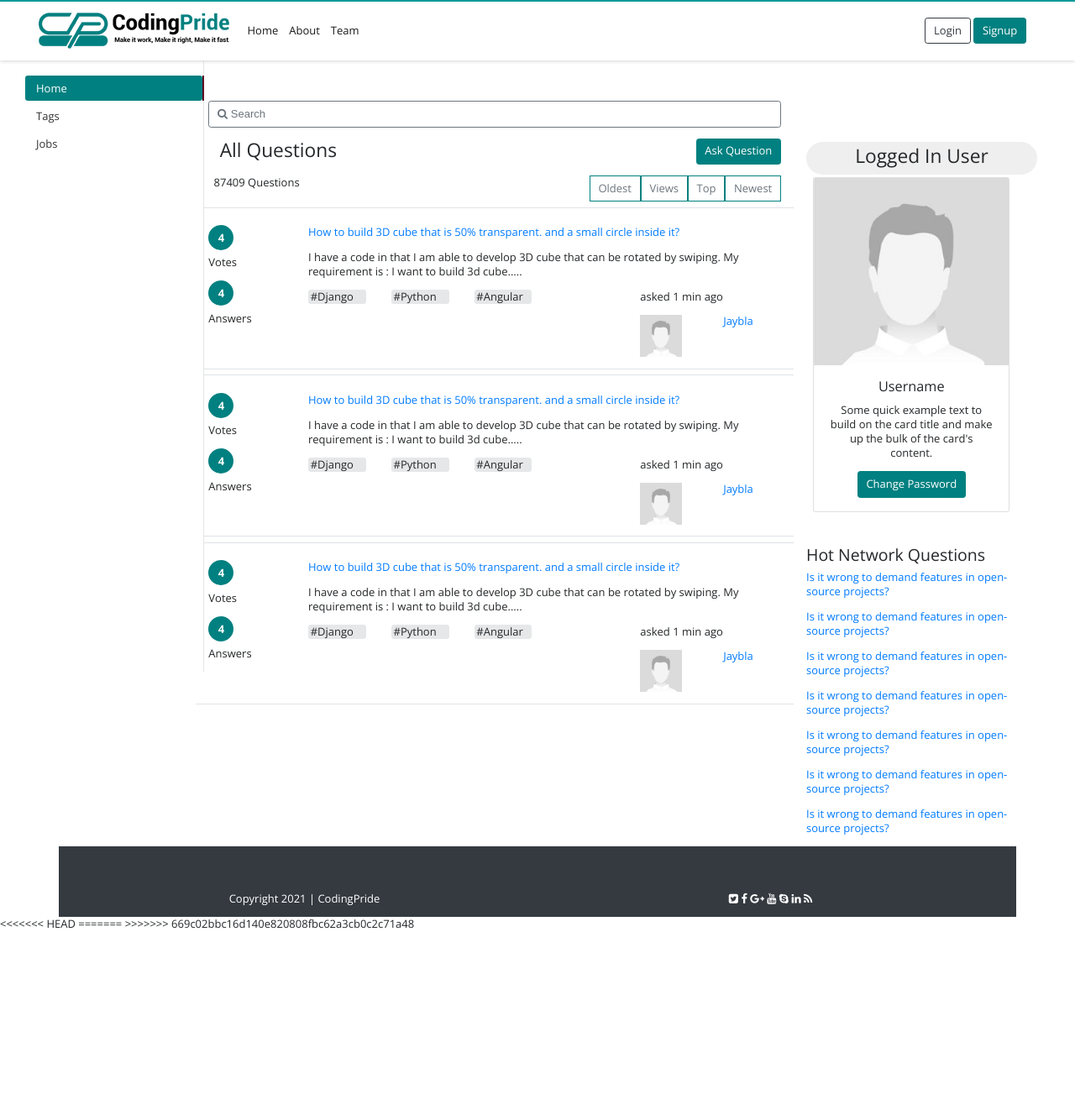
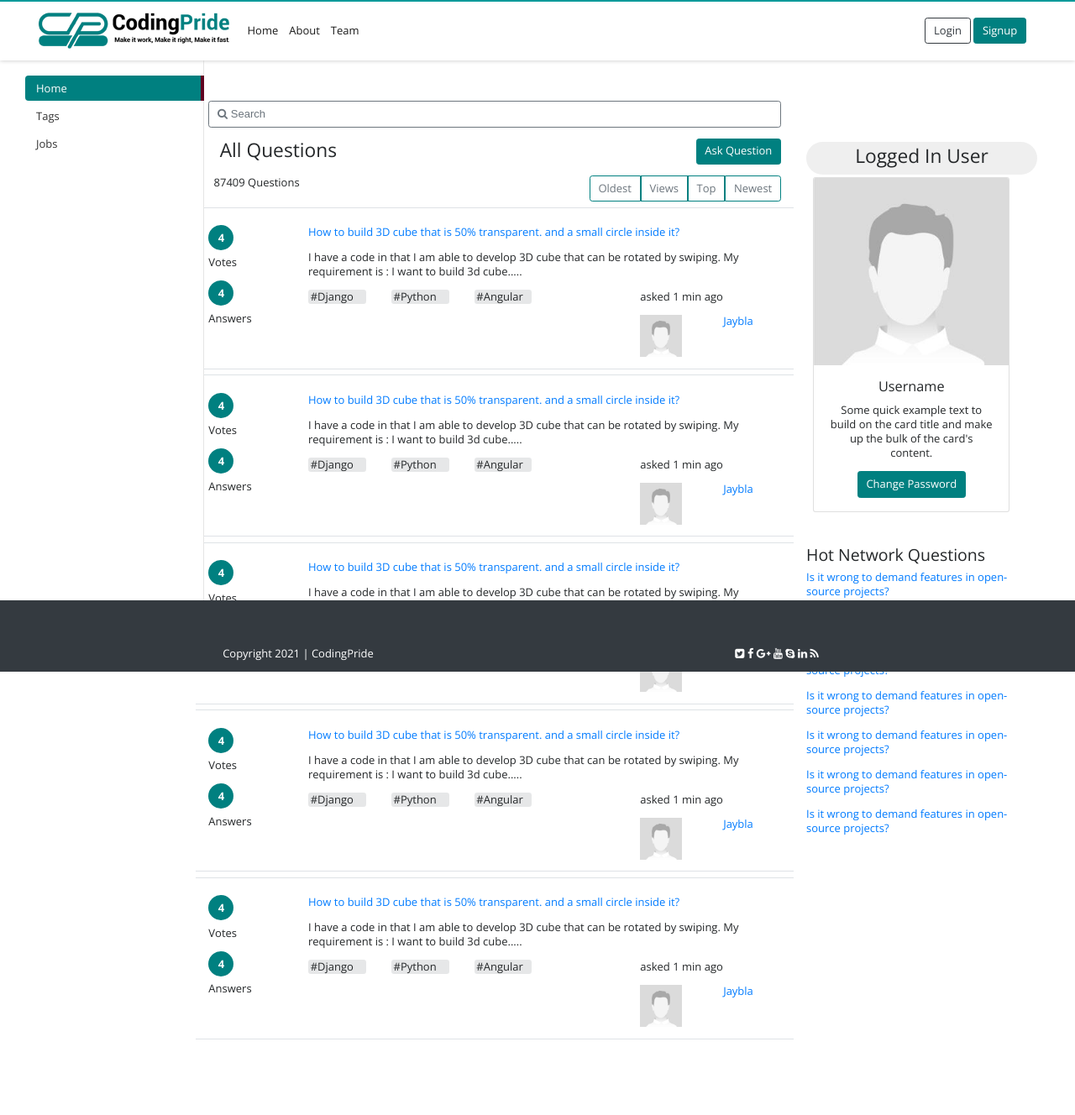
Before and after one commit to CodingPridePlatform/codingpride, a Django app: page / in a window 1280 px wide. Shown: the whole page at 84% size. Before the commit the page ends 1106 px from the top, so only its background shows below. Run offline with Django 3.2, Linux system fonts and the light colour scheme; parts of the project's set-up code (start-up, migrations or seed data) failed here and were passed over; some libraries are stand-ins or nearby versions.

Commit message:
fixed footer

```diff
--- a/static/css/default.css
+++ b/static/css/default.css
@@ -11,4 +11,5 @@
 .nav-pills .nav-link.active, .nav-pills .show>.nav-link {
     color: #fff;
     background-color: #008080;
+    border-radius: 4px 0 0 4px;
 }
--- a/static/css/style.css
+++ b/static/css/style.css
@@ -14,7 +14,7 @@ html, body {
 }
 
 .custom-border-right{
-  border-right: 2px solid #600021;
+  border-right: 4px solid #600021;
 }
 
 /* Header */
@@ -240,11 +240,8 @@ text-decoration: none;
   border-radius: 30px;
 
 }
+/* --------------------------------FOOTER--------------------------- */
 
-/* -----------------------LEFT CONTENT SECTION----------------- */
-
-
-/* --------------------------------FOOTER--------------------------- */
 .footer-content{
   color: #fff;
   padding-top: 5%;
@@ -254,3 +251,7 @@ text-decoration: none;
       color: #fff;
 
   }
+  .footer-and-content-fix{
+    display: flex;
+    height: 90px;
+  }
--- a/templates/home.html
+++ b/templates/home.html
@@ -21,9 +21,9 @@
       </div>
     </nav>
 
-    <main role="main" class="col-md-7 ml-sm-auto col-lg-7 content-center-div border-start border-2 border-end">
+    <main role="main" class="col-md-7 ml-sm-auto col-lg-7 content-center-div">
       <div class="input-group mb-3 search-bar">
-        <input type="text" class="form-control  border-2 border-secondary rounded-3" placeholder="&#xF002; Search" style="font-family:Arial, FontAwesome"  aria-describedby="button-addon2">
+        <input type="text" class="form-control  border-secondary" placeholder="&#xF002; Search" style="font-family:Arial, FontAwesome"  aria-describedby="button-addon2">
       </div>
       <div class="row">
         <div class="col-8">
@@ -39,14 +39,14 @@
         </div>
         <div class="col-8 updates-bar">
           <ul>
-            <li><button type="button" class="btn btn-outline-secondary rounded-end">Newest</button></li>
+            <li><button type="button" class="btn btn-outline-secondary rounded-right">Newest</button></li>
             <li><button type="button" class="btn btn-outline-secondary">Top</button></li>
             <li><button type="button" class="btn btn-outline-secondary">Views</button></li>
-            <li><button type="button" class="btn btn-outline-secondary rounded-start">Oldest</button></li>
+            <li><button type="button" class="btn btn-outline-secondary rounded-left">Oldest</button></li>
           </ul>
         </div>
       </div>
-      <div class="row mt-2 border-top border-bottom border-2 home-qn-section">
+      <div class="row mt-2 border-top border-bottom home-qn-section">
         <div class="col-2 home-counter">
           <div class="vote-circle rounded-circle"><strong>4</strong></div>
           <div class="mt-2"><p> Votes</p></div>
@@ -84,7 +84,7 @@
           </div>
         </div>
       </div>
-      <div class="row mt-2 border-top border-bottom border-2 home-qn-section">
+      <div class="row mt-2 border-top border-bottom home-qn-section">
         <div class="col-2 home-counter">
           <div class="vote-circle rounded-circle"><strong>4</strong></div>
           <div class="mt-2"><p> Votes</p></div>
@@ -122,7 +122,7 @@
           </div>
         </div>
       </div>
-      <div class="row mt-2 border-top border-bottom border-2 home-qn-section">
+      <div class="row mt-2 border-top border-bottom home-qn-section">
         <div class="col-2 home-counter">
           <div class="vote-circle rounded-circle"><strong>4</strong></div>
           <div class="mt-2"><p> Votes</p></div>
@@ -160,6 +160,83 @@
           </div>
         </div>
       </div>
+      <div class="row mt-2 border-top border-bottom home-qn-section">
+        <div class="col-2 home-counter">
+          <div class="vote-circle rounded-circle"><strong>4</strong></div>
+          <div class="mt-2"><p> Votes</p></div>
+          <div class="answers-circle rounded-circle mt-3"><strong>4</strong></div>
+          <div class="mt-2"><p> Answers</p></div>
+        </div>
+        <div class="col-10">
+          <a href="#"><p>How to build 3D cube that is 50% transparent. and a small circle inside it?</p></a>
+          <p class="question-paragraph">I have a code in that I am able to develop 3D cube that can be rotated by swiping. My requirement is : I want to build 3d cube.....</p>
+          <div class="row">
+            <div class="col-8">
+              <div class="row qn-cartegories">
+                <div class="col-3">
+                  <p class="rounded" style="background-color: #E6E7E8;padding-left: 4%; padding-right:4%;">#Django</p>
+                </div>
+                <div class="col-3">
+                  <p class="rounded" style="background-color: #E6E7E8;padding-left: 4%; padding-right:4%;">#Python</p>
+                </div>
+                <div class="col-3">
+                  <p class="rounded" style="background-color: #E6E7E8;padding-left: 4%; padding-right:4%;">#Angular</p>
+                </div>
+              </div>
+            </div>
+            <div class="col-4">
+              <p>asked 1 min ago</p>
+              <div class="row">
+                <div class="col-6">
+                  <img src="{% static 'profile_pictures/default.jpg' %}" alt="">
+                </div>
+                <div class="col-6">
+                  <h6><a href="http://">Jaybla</a></h6>
+                </div>
+              </div>
+            </div>
+          </div>
+        </div>
+      </div>
+      <div class="row mt-2 border-top border-bottom home-qn-section">
+        <div class="col-2 home-counter">
+          <div class="vote-circle rounded-circle"><strong>4</strong></div>
+          <div class="mt-2"><p> Votes</p></div>
+          <div class="answers-circle rounded-circle mt-3"><strong>4</strong></div>
+          <div class="mt-2"><p> Answers</p></div>
+        </div>
+        <div class="col-10">
+          <a href="#"><p>How to build 3D cube that is 50% transparent. and a small circle inside it?</p></a>
+          <p class="question-paragraph">I have a code in that I am able to develop 3D cube that can be rotated by swiping. My requirement is : I want to build 3d cube.....</p>
+          <div class="row">
+            <div class="col-8">
+              <div class="row qn-cartegories">
+                <div class="col-3">
+                  <p class="rounded" style="background-color: #E6E7E8;padding-left: 4%; padding-right:4%;">#Django</p>
+                </div>
+                <div class="col-3">
+                  <p class="rounded" style="background-color: #E6E7E8;padding-left: 4%; padding-right:4%;">#Python</p>
+                </div>
+                <div class="col-3">
+                  <p class="rounded" style="background-color: #E6E7E8;padding-left: 4%; padding-right:4%;">#Angular</p>
+                </div>
+              </div>
+            </div>
+            <div class="col-4">
+              <p>asked 1 min ago</p>
+              <div class="row">
+                <div class="col-6">
+                  <img src="{% static 'profile_pictures/default.jpg' %}" alt="">
+                </div>
+                <div class="col-6">
+                  <h6><a href="http://">Jaybla</a></h6>
+                </div>
+              </div>
+            </div>
+          </div>
+        </div>
+      </div>
+      <div class="footer-and-content-fix"></div>
 
     </main>
     <div class="col-md-3 col-lg-3 content-right-div">
--- a/templates/includes/footer.html
+++ b/templates/includes/footer.html
@@ -1,6 +1,6 @@
 {% load static %}
    <!--    footer -->
-   <footer class="container bg-dark">
+   <footer class="container-fluid bg-dark fixed-bottom">
     <section class="footer-social">
         <div class="container">
             <div class="row footer-content">
--- a/templates/includes/scripts.html
+++ b/templates/includes/scripts.html
@@ -1,9 +1,4 @@
 {% load static %}
-<<<<<<< HEAD
-
-<script src="{% static 'js/bootstrap.bundle.min.js' %}"></script>
-=======
 <script src="{% static 'js/jquery-3.5.1.slim.min.js' %}"></script>
 <script src="{% static 'js/bootstrap.bundle.min.js' %}"></script>
 <script src="{% static 'js/dashboard.js' %}"></script>
->>>>>>> 669c02bbc16d140e820808fbc62a3cb0c2c71a48
```
